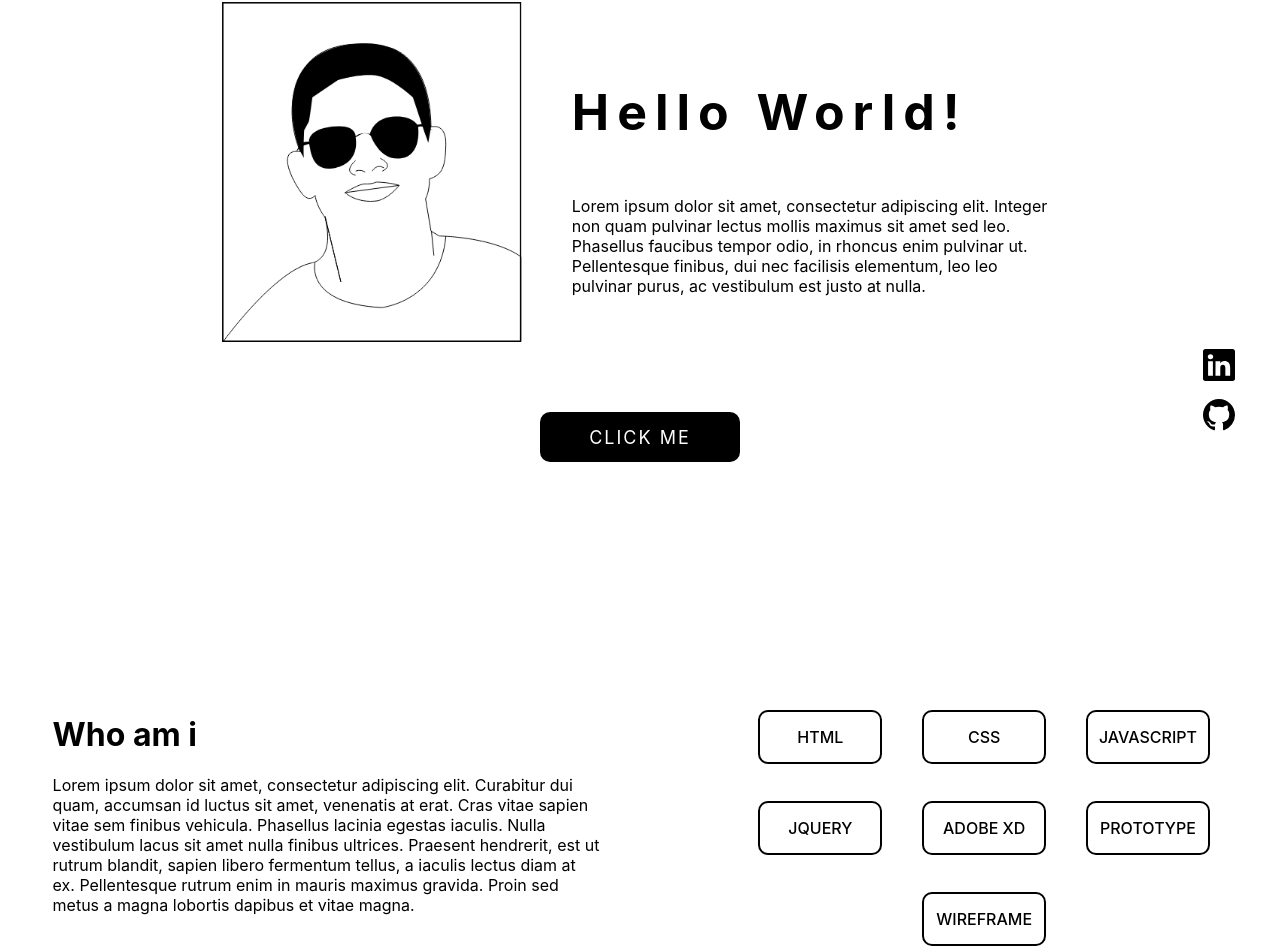
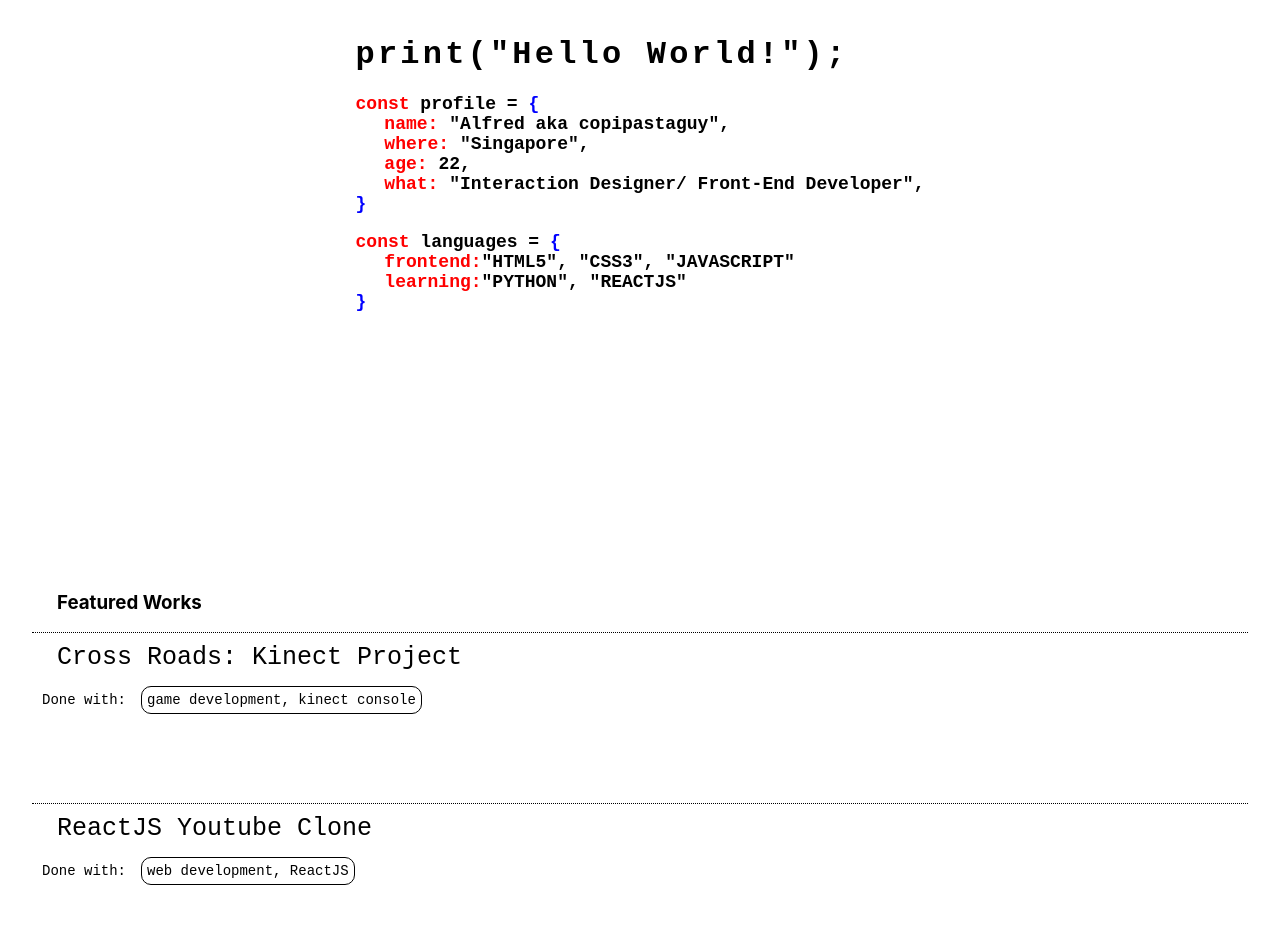
Before and after one commit to copipastaguy/portfolio, a React (Create React App) app: page / in a window 1280 px wide. Shown: the part 298-1250 px from the top of the page. Built offline with nearby package versions, Linux system fonts and the light colour scheme.

Commit message:
update frontend of portfolio

```diff
--- a/src/App.css
+++ b/src/App.css
@@ -6,10 +6,10 @@
 
 .App {
     margin: 0 auto;
-    max-width: 98vw;
     scrollbar-width: none;
     -ms-overflow-style: none;
     overflow-y: scroll;
+    /* background-image: url("../src/files/background.jpg"); */
 }
 
 a {
--- a/src/App.js
+++ b/src/App.js
@@ -8,30 +8,16 @@ import Footer from "./component/Footer/Footer";
 // Routes
 import Contact from "./component/Contact/Contact";
 import Works from "./component/Works/Works";
-
-import { BrowserRouter as Router, Routes, Route } from "react-router-dom";
+import Cookie from "./component/Cookie/Cookie";
 
 function App() {
   return (
     <div className="App">
-      <Router>
-        <NavBar />
-        <Sidebar />
-
-        <Routes>
-          <Route
-            path="/"
-            element={
-              <>
-                <Masthead /> <About />
-                <Footer />
-              </>
-            }
-          />
-          <Route path="/contact" element={<Contact />} />
-          <Route path="/works" element={<Works />} />
-        </Routes>
-      </Router>
+      <NavBar />
+      <Masthead />
+      {/* <Sidebar /> */}
+      <Works />
+      <Footer />
     </div>
   );
 }
--- a/src/component/Cookie/Cookie.js
+++ b/src/component/Cookie/Cookie.js
@@ -2,8 +2,8 @@ import styles from "./Cookie.module.css";
 import { useState } from "react";
 
 function Cookie() {
-  // initial state of cookie = true
-  const [cookie, setCookie] = useState(true);
+  // initial state of cookie = display block
+  const [cookie, setCookie] = useState(false);
 
   return (
     //   if true display block, false display none
@@ -11,7 +11,7 @@ function Cookie() {
       <p>This website does not collect any cookies from you</p>
 
       <div className={styles.cookieBtn}>
-        <p onClick={() => setCookie(false)}>Accept no cookies</p>
+        <p onClick={() => setCookie(true)}>Accept no cookies</p>
       </div>
     </div>
   );
--- a/src/component/Footer/Footer.js
+++ b/src/component/Footer/Footer.js
@@ -3,7 +3,7 @@ import styles from "./Footer.module.css";
 function Footer() {
   return (
     <div className={styles.footer}>
-      <p>Website made by Alfred with ReactJS</p>
+      <p>Website made by copipastaguy with ReactJS</p>
     </div>
   );
 }
--- a/src/component/Masthead/Masthead.js
+++ b/src/component/Masthead/Masthead.js
@@ -1,24 +1,51 @@
 import image from "../../files/user.png";
 import styles from "./Masthead.module.css";
-import Cookie from "../Cookie/Cookie";
 
 function Masthead() {
+  const date = new Date();
+  const year = date.getFullYear();
+
   return (
     <div className={styles.masthead}>
-      <img className={styles.mastheadImage} src={image} alt="user-pic" />
+      {/* <img className={styles.mastheadImage} src={image} alt="user-pic" /> */}
+
       <div className={styles.mastheadText}>
-        <h1 className={styles.mastheadHeading}>Hello World!</h1>
-        <br />
-        Lorem ipsum dolor sit amet, consectetur adipiscing elit. Integer non
-        quam pulvinar lectus mollis maximus sit amet sed leo. Phasellus faucibus
-        tempor odio, in rhoncus enim pulvinar ut. Pellentesque finibus, dui nec
-        facilisis elementum, leo leo pulvinar purus, ac vestibulum est justo at
-        nulla.
+        <h1 className={styles.mastheadHeading}>
+          print&#40;&#34;Hello World!&#34;&#41;&#59;
+        </h1>
+        <p className={styles.mastheadIntro}>
+          <span className={styles.coloredWord}>const</span> profile = {""}
+          <span className={styles.coloredBracket}>&#123;</span>
+          <br />
+          &emsp; <span className={styles.coloredWord}>name:</span> "Alfred aka
+          copipastaguy", <br />
+          &emsp; <span className={styles.coloredWord}>
+            where:
+          </span> "Singapore", <br />
+          &emsp; <span className={styles.coloredWord}>age:</span> {year - 2000},
+          <br />
+          &emsp; <span className={styles.coloredWord}>what:</span> "Interaction
+          Designer/ Front-End Developer",
+          <br />
+          <span className={styles.coloredBracket}>&#125;</span>
+        </p>
+
+        <p className={styles.mastheadIntro}>
+          <span className={styles.coloredWord}>const</span> languages = {""}
+          <span className={styles.coloredBracket}>&#123;</span>
+          <br />
+          &emsp; <span className={styles.coloredWord}>frontend:</span>
+          "HTML5", "CSS3", "JAVASCRIPT" <br />
+          &emsp; <span className={styles.coloredWord}>learning:</span>
+          "PYTHON", "REACTJS"
+          <br />
+          <span className={styles.coloredBracket}>&#125;</span>
+        </p>
       </div>
-      <div className={styles.scrollDown}>
+
+      {/* <div className={styles.scrollDown}>
         <p>CLICK ME</p>
-      </div>
-      <Cookie />
+      </div> */}
     </div>
   );
 }
--- a/src/component/Masthead/Masthead.module.css
+++ b/src/component/Masthead/Masthead.module.css
@@ -1,11 +1,10 @@
 .masthead {
-    max-width: 95vw;
     height: 100vh;
-    margin: 0 auto;
     display: flex;
     align-items: center;
     justify-content: center;
     gap: 50px;
+    font-family: 'Roboto Mono', monospace;
 }
 
 .mastheadImage {
@@ -13,12 +12,22 @@
 }
 
 .mastheadHeading {
-    font-size: 50px;
-    letter-spacing: 0.5rem;
+    width: 100%;
+    font-size: 2em;
+    letter-spacing: 0.2rem;
 }
 
-.mastheadText {
-    width: 40%;
+.mastheadIntro {
+    font-size: 18px;
+    font-weight: 600;
+}
+
+.coloredWord {
+    color: red;
+}
+
+.coloredBracket {
+    color: blue;
 }
 
 .scrollDown {
@@ -35,3 +44,9 @@
     letter-spacing: 2px;
     font-size: 18px;
 }
+
+@media only screen and (max-width: 768px) {
+    .mastheadImage {
+        display: none;
+    }
+  }
--- a/src/component/NavBar/NavBar.js
+++ b/src/component/NavBar/NavBar.js
@@ -1,23 +1,15 @@
 import styles from "./NavBar.module.css";
-
-import { Link } from "react-router-dom";
 
 function NavBar() {
   return (
     <div className={styles.navbar}>
-      <Link to="/">
-        <div className={styles.logo}></div>
-      </Link>
+      <div className={styles.logo}></div>
 
-      <div className={styles.navbarLinks}>
-        <Link to="/contact">
-          <p>Contact</p>
-        </Link>
+      {/* <div className={styles.navbarLinks}>
+        <p>Contact</p>
 
-        <Link to="/works">
-          <p className={styles.worksButton}>View Works</p>
-        </Link>
-      </div>
+        <p className={styles.worksButton}>View Works</p>
+      </div> */}
     </div>
   );
 }
--- a/src/component/NavBar/NavBar.module.css
+++ b/src/component/NavBar/NavBar.module.css
@@ -1,5 +1,5 @@
 .navbar {
-    width: 100%;
+    /* width: 100%; */
     height: 5vh;
     margin: 0 auto;
     padding: 15px 0;
@@ -10,7 +10,6 @@
     font-family: 'Montserrat';
     font-weight: 500;
     font-size: 16px;
-    /* border: 1px solid black; */
 }
 
 .logo {
--- /dev/null
+++ b/src/component/Work/Work.js
@@ -0,0 +1,12 @@
+import styles from "../Works/Works.module.css";
+function Work({ name, link }) {
+  return (
+    <div className={styles.work}>
+      <a className={styles.title} href={link}>
+        {name}
+      </a>
+    </div>
+  );
+}
+
+export default Work;
--- a/src/component/Works/Works.js
+++ b/src/component/Works/Works.js
@@ -1,7 +1,71 @@
 import styles from "./Works.module.css";
+// import Work from "../Work/Work";
 
 function Works() {
-  return <div className={styles.works}>Works</div>;
+  const works = [
+    {
+      id: 0,
+      name: "Cross Roads: Kinect Project",
+      link: "https://www.behance.net/gallery/89011499/Cross-Roads-Kinect-Project",
+      description:
+        "A Kinect project made in Unity3D to educate elderly on Silver Zones",
+      tags: ["game development, kinect console"],
+      language: "C#",
+    },
+    {
+      id: 1,
+      name: "ReactJS Youtube Clone",
+      link: "",
+      description: "Youtube UI clone made with ReactJS",
+      tags: ["web development, ReactJS"],
+      language: "ReactJS",
+    },
+    {
+      id: 2,
+      name: "ReactJS ToDo",
+      link: "",
+      description: "ToDo UI WebApp made with ReactJS",
+      tags: ["web development, ReactJS"],
+      language: "ReactJS",
+    },
+    {
+      id: 3,
+      name: "Python Jankenpon",
+      link: "",
+      description: "Python command line Rock Paper Scissors",
+      tags: ["python"],
+      language: "Python",
+    },
+  ];
+  works.map(({ name, tags }) => {
+    console.log(`${name} ${tags}`);
+  });
+
+  return (
+    <div className={styles.works}>
+      <h3 className={styles.worksHeader}>Featured Works</h3>
+      <div>
+        {/* map out individual projs and their info */}
+        {/* destructure values of obj */}
+        {works.map(({ id, name, link, description, tags, language }) => (
+          <div className={styles.work}>
+            <a href={link} className={styles.title}>
+              {name}
+            </a>
+            <div className={styles.projectTagHeader}>
+              <span>Done with: </span>
+              <p className={styles.projectTags}>
+                {/* {tags} */}
+                {tags}
+              </p>
+            </div>
+
+            <p className={styles.projectDescription}>{description}</p>
+          </div>
+        ))}
+      </div>
+    </div>
+  );
 }
 
 export default Works;
--- a/src/component/Works/Works.module.css
+++ b/src/component/Works/Works.module.css
@@ -1,5 +1,61 @@
 .works {
-    border: 1px solid black;
-    position: absolute;
-    /* height: 100vh; */
+  /* position: absolute; */
+  display: flex;
+  flex-direction: column;
+  width: 95%;
+  margin: 0 auto;
+  /* border: 1px solid black; */
+  /* height: 100vh; */
 }
+
+.worksHeader {
+  margin-left: 25px;
+}
+
+.work {
+  display: flex;
+  align-items: flex-start;
+  flex-direction: column;
+  font-size: 20px;
+  margin: 0 auto;
+  /* width: 90%; */
+  height: 150px;
+  border-top: 1px dotted black;
+  padding: 10px;
+  font-family: "Roboto Mono", monospace;
+}
+
+.title {
+  font-size: 25px;
+  margin-left: 15px;
+}
+
+.projectDescription {
+  display: none;
+  margin-left: 15px;
+  font-size: 16px;
+  color: red;
+}
+.work:hover .projectDescription {
+  display: block;
+}
+
+.projectTagHeader {
+  display: flex;
+  justify-content: center;
+  align-items: center;
+  font-size: 14px;
+}
+
+.projectTags {
+  /* width: 100px; */
+  padding: 5px;
+  border: 1px solid black;
+  border-radius: 10px;
+  display: flex;
+  justify-content: center;
+  align-items: center;
+  position: relative;
+  font-size: 14px;
+  margin-left: 15px;
+}
```
Also changed, not shown: src/files/background.jpg (added).
